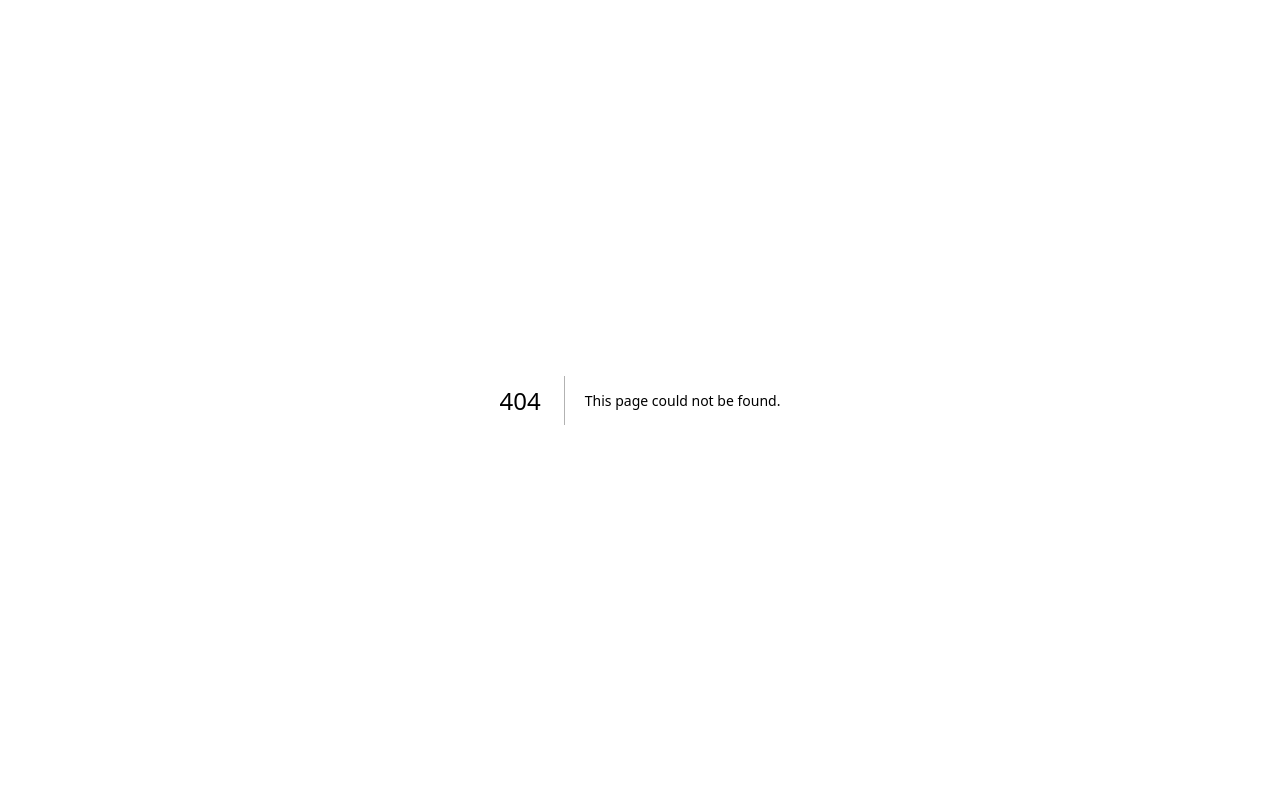
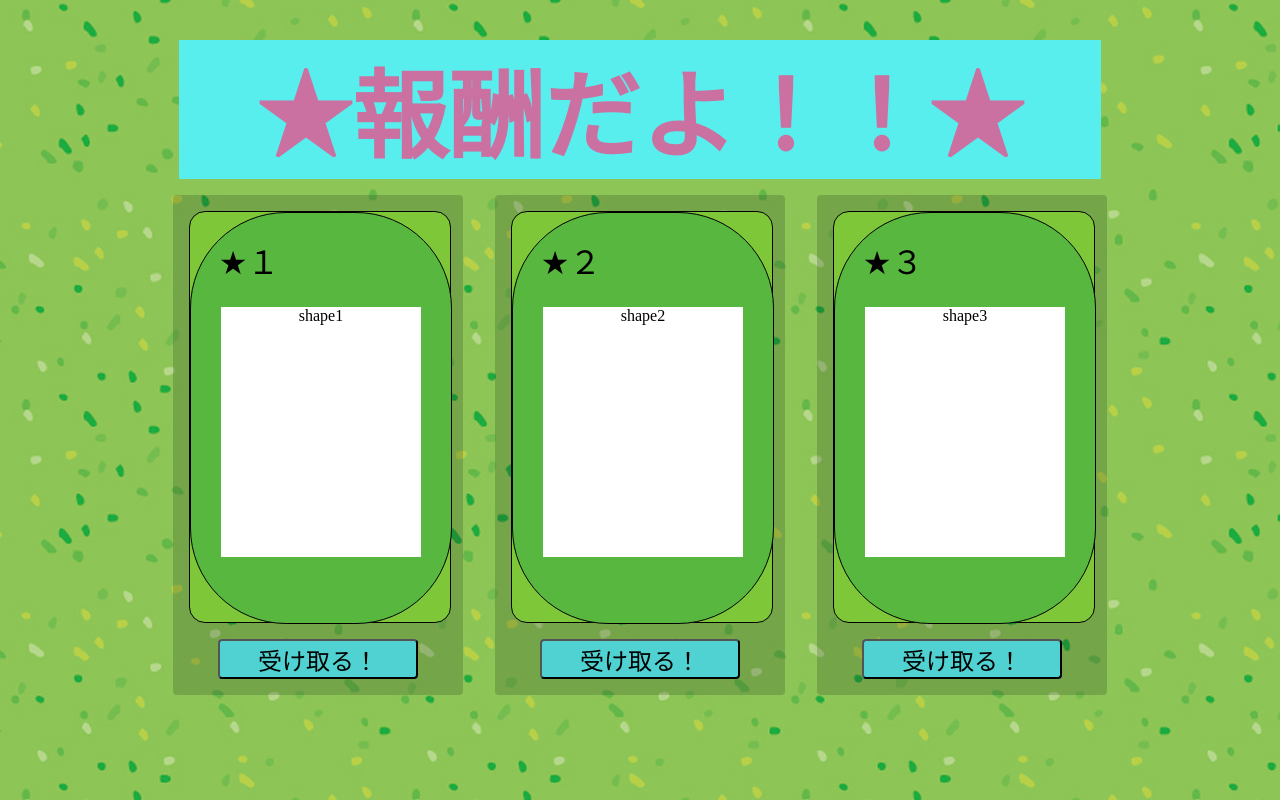
Before and after one commit to kc3hack/2025_1, a Next.js app in the folder frontend/: page /edit/editPreview/reward in a window 1280 px wide. Before the commit this address had no page. Built offline with nearby package versions, Linux system fonts and the light colour scheme.

Commit message:
報酬画面の作成

```diff
--- /dev/null
+++ b/frontend/src/app/edit/editPreview/reward/layout.tsx
@@ -0,0 +1,29 @@
+import type { Metadata } from "next";
+import { Geist, Geist_Mono } from "next/font/google";
+
+const geistSans = Geist({
+  variable: "--font-geist-sans",
+  subsets: ["latin"],
+});
+
+const geistMono = Geist_Mono({
+  variable: "--font-geist-mono",
+  subsets: ["latin"],
+});
+
+export const metadata: Metadata = {
+  title: "Create Next App",
+  description: "Generated by create next app",
+};
+
+export default function RootLayout({
+  children,
+}: Readonly<{
+  children: React.ReactNode;
+}>) {
+  return (
+    <div className={`${geistSans.variable} ${geistMono.variable} font-sans antialiased`}>
+      {children}
+    </div>
+  );
+}
--- /dev/null
+++ b/frontend/src/app/edit/editPreview/reward/page.tsx
@@ -0,0 +1,70 @@
+import React from 'react';
+import styles from './styles.module.css';
+
+const Reward: React.FC = () => {
+  return (
+    <div className={styles.container}>
+      <div className={styles.wrapper}>
+        <div className={styles.titleContainer}>
+          <div className={styles.title}>
+            ★報酬だよ！！★
+          </div>
+        </div>
+        <div className={styles.rewardCardContainer}>
+        <div className={styles.rewardCard}>
+            <div className={styles.rewardTopOut}>
+              <div className={styles.rewardTopIn}>
+                <div className={styles.rank}>
+                  ★１
+                </div>
+                <div className={styles.shape}>
+                  shape1
+                </div>
+              </div>
+            </div>
+            <div className={styles.rewardBottom}>
+              <button className={styles.get}>
+                受け取る！
+              </button>
+            </div>
+          </div>
+          <div className={styles.rewardCard}>
+            <div className={styles.rewardTopOut}>
+              <div className={styles.rewardTopIn}>
+                <div className={styles.rank}>
+                  ★２
+                </div>
+                <div className={styles.shape}>
+                  shape2
+                </div>
+              </div>
+            </div>
+            <div className={styles.rewardBottom}>
+              <button className={styles.get}>
+                受け取る！
+              </button>
+            </div>
+          </div>
+          <div className={styles.rewardCard}>
+            <div className={styles.rewardTopOut}>
+              <div className={styles.rewardTopIn}>
+                <div className={styles.rank}>
+                  ★３
+                </div>
+                <div className={styles.shape}>
+                  shape3
+                </div>
+              </div>
+            </div>
+            <div className={styles.rewardBottom}>
+              <button className={styles.get}>
+                受け取る！
+              </button>
+            </div>
+          </div>
+        </div>
+      </div>
+    </div>
+  );
+};
+export default Reward;
--- /dev/null
+++ b/frontend/src/app/edit/editPreview/reward/styles.module.css
@@ -0,0 +1,106 @@
+.container {
+  background-image: url('/background/glass.png');
+  background-size: cover;
+  background-position: center;
+  min-height: 100vh;
+  overscroll-behavior: none;
+}
+
+.wrapper {
+  width: 100%;
+  height: 100vh;
+  display: flex;
+  flex-direction: column;
+  overscroll-behavior: none;
+}
+
+.titleContainer {
+  width: 80%;
+  margin-left: auto;
+  margin-right: auto;
+  text-align: center;
+  margin-top: 2.5rem;
+}
+
+.title {
+  width: 90%;
+  display: inline-block;
+  text-align: center;
+  background-color: #58eeee;
+  color:  #ca71a2;
+  font-size: 6rem;
+  font-weight: bold;
+}
+
+.rewardCardContainer {
+  text-align: center;
+  display: flex;
+  flex-direction: row;
+  justify-content: center;
+  height: 600px;
+  overflow-y: scroll;
+  padding: 0 12rem;
+}
+
+.rewardCard {
+  width: 290px;
+  height: 500px;
+  margin: 1rem;
+  background-color: rgba(39, 63, 31, 0.23);
+  flex-direction: column;
+  justify-content: center;
+  border-radius: 0.25rem;
+}
+
+.rewardTopOut {
+  width: 260px;
+  height: 410px;
+  margin: 1rem;
+  background-color: #7ec739;
+  border-radius: 1rem;
+  border: black solid 1px;
+}
+
+.rewardTopIn {
+  width: 260px;
+  height: 410px;
+  background-color: #57b73f;
+  border-radius: 6rem;
+  border: black solid 1px;
+}
+
+.rank {
+  font-size: 2rem;
+  margin-right: 0rem;
+  position: relative;
+  top: 1.5rem;
+  left: -4.5rem;
+}
+
+.shape {
+  width: 200px;
+  height: 250px;
+  margin-left: auto;
+  margin-right: auto;
+  margin-top: 3rem;
+  background-color: white;
+}
+
+.rewardBottom {
+  width: 200px;
+  height: 40px;
+  display: inline-block;
+  text-align: center;
+  background-color: #50d2d2;
+  border-radius: 0.25rem;
+}
+
+.get {
+  width: 200px;
+  height: 40px;
+  line-height: 40px;
+  text-align: center;
+  font-size: 1.5rem;
+  background-color: #50d2d2;
+  border-radius: 0.25rem;
+}
```
